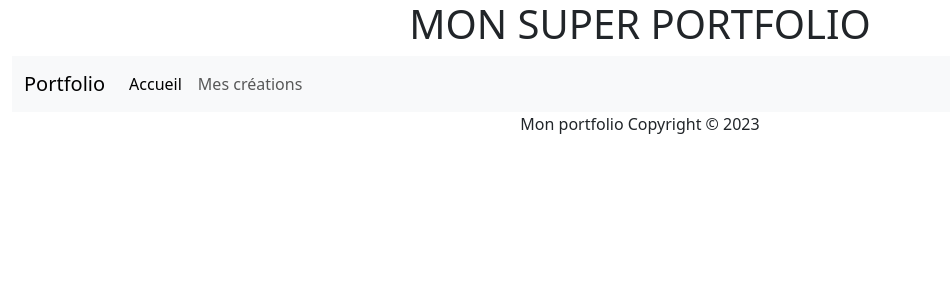
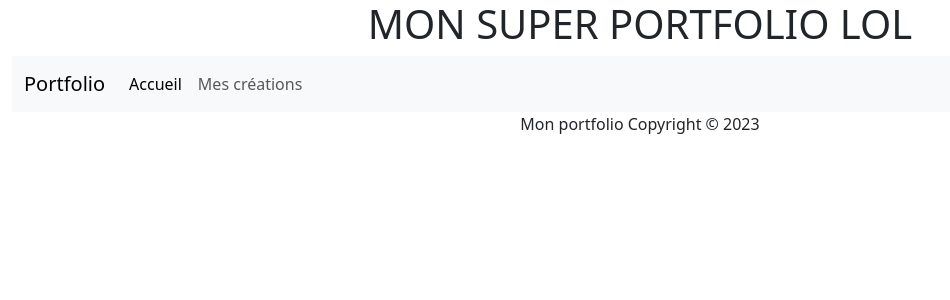
Before and after one commit to AdeLine49/mvc, a PHP site: page /Views/base.php in a window 1280 px wide. Shown: the top 300 px of the page, without its empty margins (0-950 px from the left). Run offline with PHP 8.4, Linux system fonts and the light colour scheme; the template is opened without the code that fills it, so the values that code supplies are empty.

Commit message:
modifbase

```diff
--- a/Views/base.php
+++ b/Views/base.php
@@ -13,7 +13,7 @@
 <body>
     <div class="container-fluid">
         <header>
-            <h1 class="text-center">MON SUPER PORTFOLIO</h1>
+            <h1 class="text-center">MON SUPER PORTFOLIO LOL</h1>
             <h3 class="text-end"><?= $hello ?></h3>
             <nav class="navbar navbar-expand-lg bg-body-tertiary">
                 <div class="container-fluid">
```
